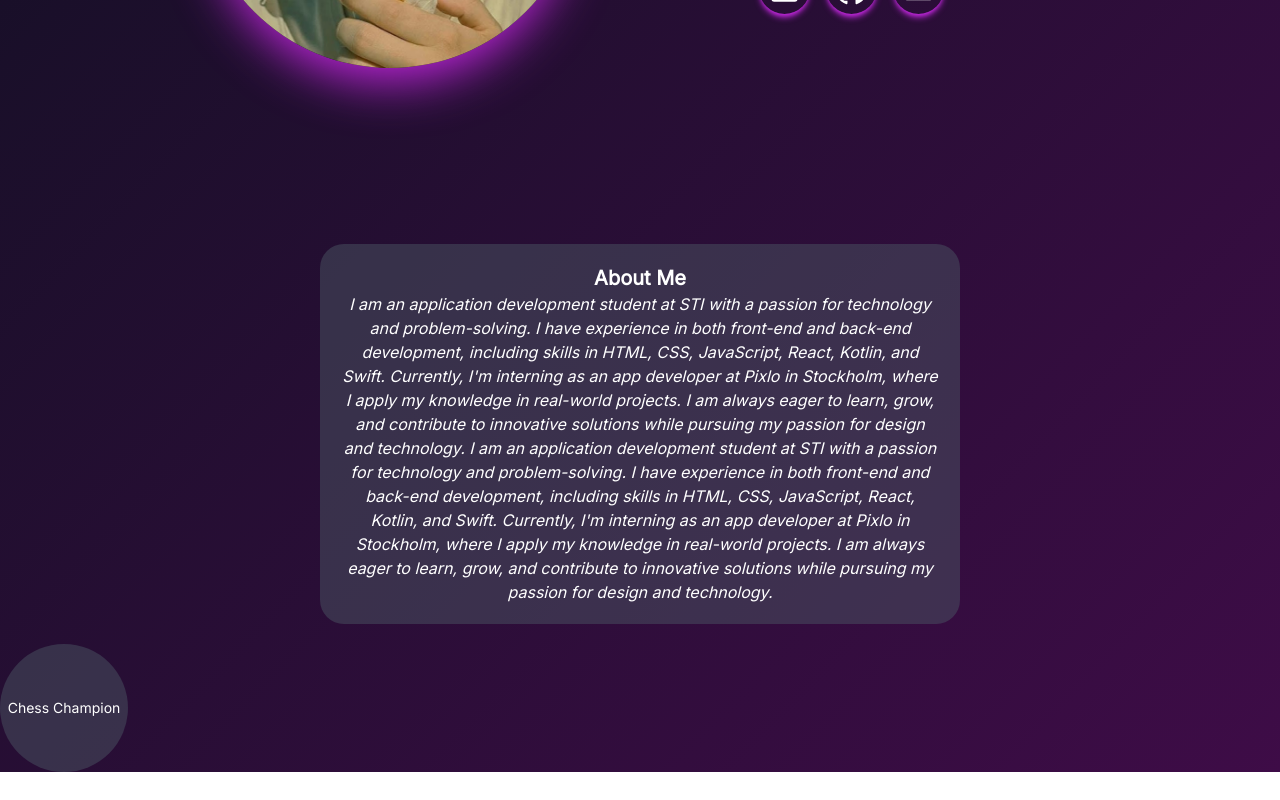
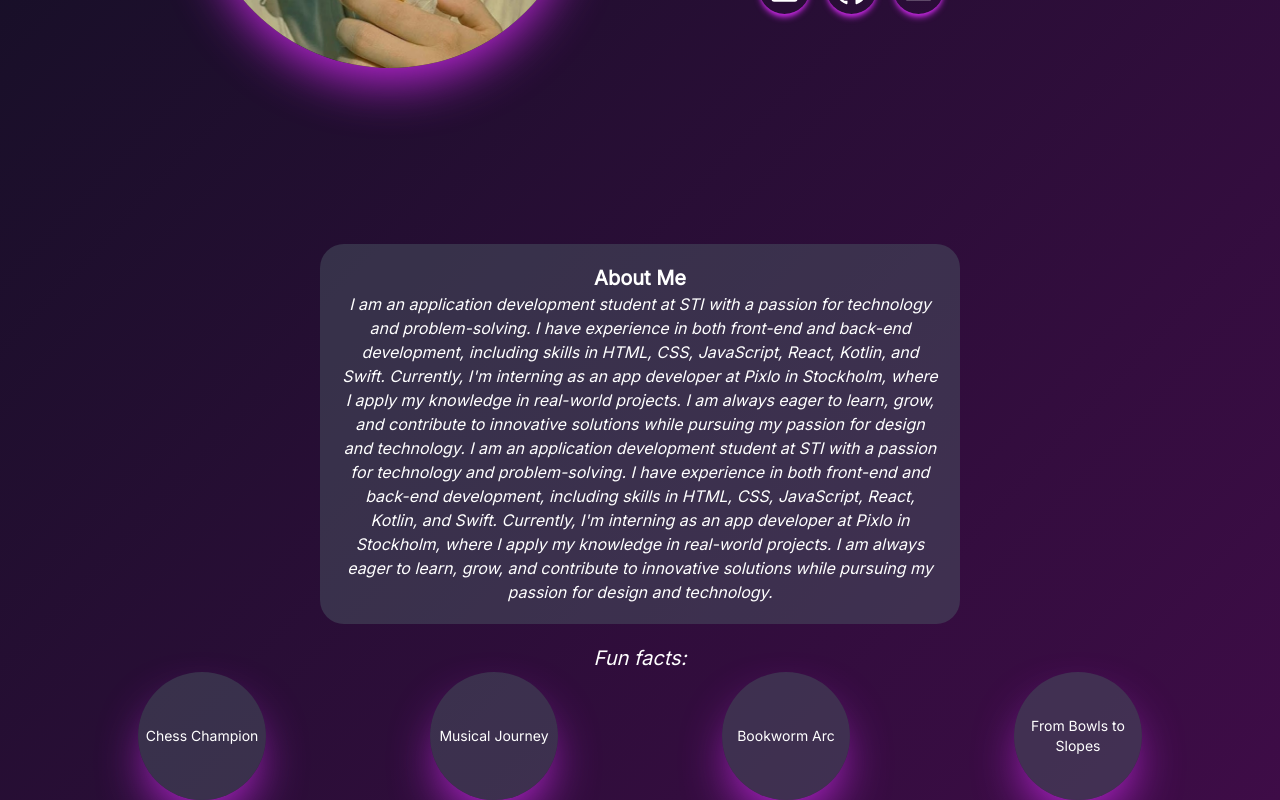
Before and after one commit to Clemond/Devfolio, a React (Create React App) app: page / in a window 1280 px wide. Shown: the part 556-1356 px from the top of the page. Before the commit the page ends 1328 px from the top, so only its background shows below. Built offline with nearby package versions, Linux system fonts and the light colour scheme.

Commit message:
feature: createad FactsSection and changed the design on the FactBubble component

```diff
--- a/src/App.tsx
+++ b/src/App.tsx
@@ -1,5 +1,5 @@
 import AboutMeCard from "./components/about-me/AboutMeCard";
-import FactBubble from "./components/about-me/FactBubble";
+import FactsSection from "./components/about-me/FactsSection";
 import CustomHeader from "./components/header/CustomHeader";
 import ProfileIntroCard from "./components/intro-card/ProfileIntroCard";
 
@@ -13,14 +13,8 @@ function App() {
           <ProfileIntroCard />
         </div>
       </div>
-
       <AboutMeCard />
-      <FactBubble
-        title={"Chess Champion"}
-        text={
-          "When I was 10 years old, I won Sweden's biggest chess tournament for 4th graders, 'Schack4an', representing my school, Lilla Akademien. The final took place in Avicii Arena in Stockholm, making it an unforgettable experience"
-        }
-      />
+      <FactsSection />
     </div>
   );
 }
--- a/src/components/about-me/FactBubble.tsx
+++ b/src/components/about-me/FactBubble.tsx
@@ -11,15 +11,15 @@ export default function FactBubble({
   const [isHovering, setIsHovering] = useState<boolean>(false);
   return (
     <motion.div
-      className={
-        "w-32 h-32 flex items-center text-center justify-center rounded-full bg-gray-600/50"
-      }
-      whileHover={{ scale: 2, x: 100, y: -100, width: 200, height: 200 }}
+      className={`w-32 h-32 flex items-center text-center justify-center rounded-full shadow-2xl shadow-[#c227de] ${
+        isHovering ? "bg-[#383249]" : "bg-gray-600/50"
+      }`}
+      whileHover={{ scale: 2, x: 0, y: -150, width: 230, height: 230 }}
       onHoverStart={() => setIsHovering(true)}
       onHoverEnd={() => setIsHovering(false)}
       transition={{ type: "spring", stiffness: 200, damping: 10 }}
     >
-      <p className={` ${isHovering ? "text-[10px] mx-1" : "text-sm"}`}>
+      <p className={`  ${isHovering ? "text-[10px] mx-1" : "text-sm"}`}>
         {isHovering ? text : title}
       </p>
     </motion.div>
--- /dev/null
+++ b/src/components/about-me/FactsSection.tsx
@@ -0,0 +1,35 @@
+import FactBubble from "./FactBubble";
+
+export default function FactsSection() {
+  return (
+    <div>
+      <p className="flex justify-center text-xl italic">Fun facts:</p>
+      <div className=" flex flex-row justify-around px-14 ">
+        <FactBubble
+          title={"Chess Champion"}
+          text={
+            "When I was 10 years old, I won Sweden's biggest chess tournament for 4th graders, 'Schack4an', representing my school, Lilla Akademien. The final took place in Avicii Arena in Stockholm, making it an unforgettable experience"
+          }
+        />
+        <FactBubble
+          title={"Musical Journey"}
+          text={
+            "When I was 4, my parents enrolled me in a music school where I chose the piano (or maybe my mom did!). I later joined a blues rock band called Ranston, released an LP and music videos, and had our songs played on radio stations in Mexico and Germany. I also produce music in Logic Pro X, create R&B tracks, and play guitar, sing, and violin"
+          }
+        />
+        <FactBubble
+          title={"Bookworm Arc"}
+          text={
+            "When I was in my early twenties, I went from hating reading to loving it. Horror and mystery became my favorite genres, and Stephen King quickly became my favorite author for his deep characters and incredible world-building. The longest book I've ever read was It, which was over 1,600 pages—definitely a challenge, but worth every page!"
+          }
+        />
+        <FactBubble
+          title={"From Bowls to Slopes"}
+          text={
+            "When I was younger, my friends and I took our skateboards everywhere—we skated all the time. One day, while riding a bowl, I took a bad fall and cracked my wrist. Since I was studying piano at the time, the injury made me rethink skating, and I never really got back into it. Luckily, I still get my fix on a snowboard instead!"
+          }
+        />
+      </div>
+    </div>
+  );
+}
```
